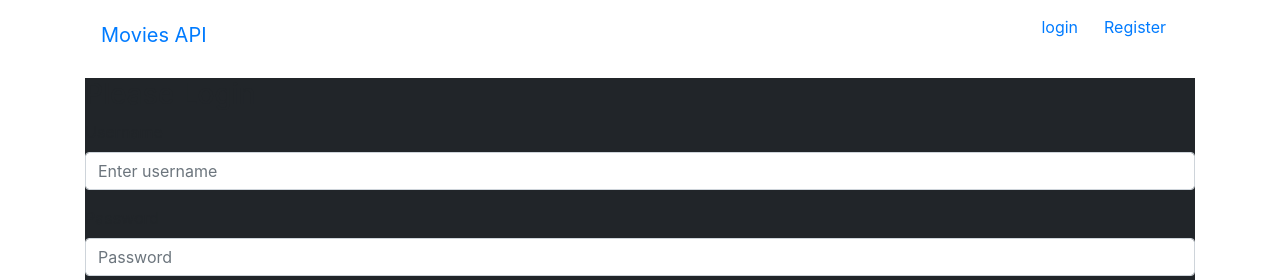
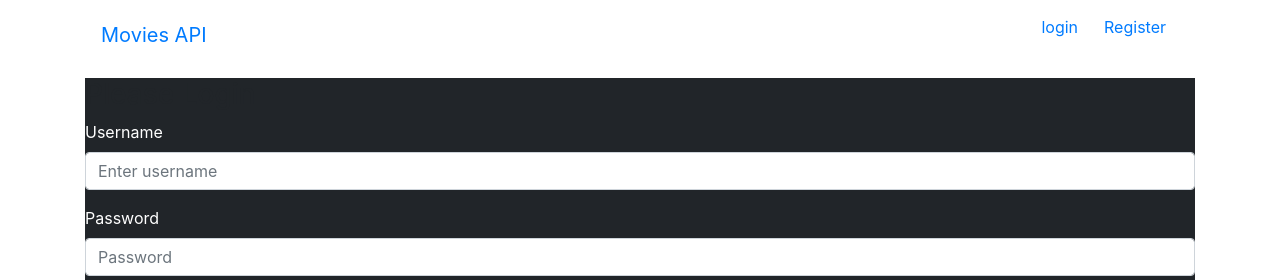
Before and after one commit to Filip-Sazdov/movie_api-client, a React (Vite) app: page / in a window 1280 px wide. Shown: the top 280 px of the page. Built offline with nearby package versions, Linux system fonts and the light colour scheme.

Commit message:
Change text color to labels.

```diff
--- a/src/components/login-view/login-view.jsx
+++ b/src/components/login-view/login-view.jsx
@@ -33,7 +33,7 @@ export function LoginView(props) {
 		<Form>
 			<h3>Please Login</h3>
 			<Form.Group>
-				<Form.Label>Username</Form.Label>
+				<Form.Label style={{ color: 'white' }}>Username</Form.Label>
 				<Form.Control
 					autoComplete="true"
 					type="text"
@@ -44,7 +44,7 @@ export function LoginView(props) {
 			</Form.Group>
 
 			<Form.Group>
-				<Form.Label>Password</Form.Label>
+				<Form.Label style={{ color: 'white' }}>Password</Form.Label>
 				<Form.Control
 					autoComplete="true"
 					type="password"
```
Also changed, not shown: 3 other files (tests, documents, lock files or other folders).
